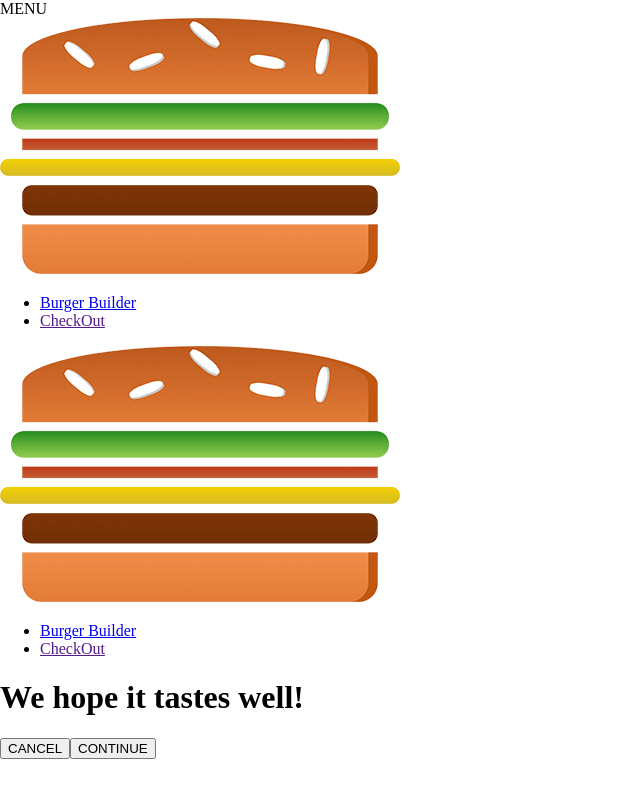
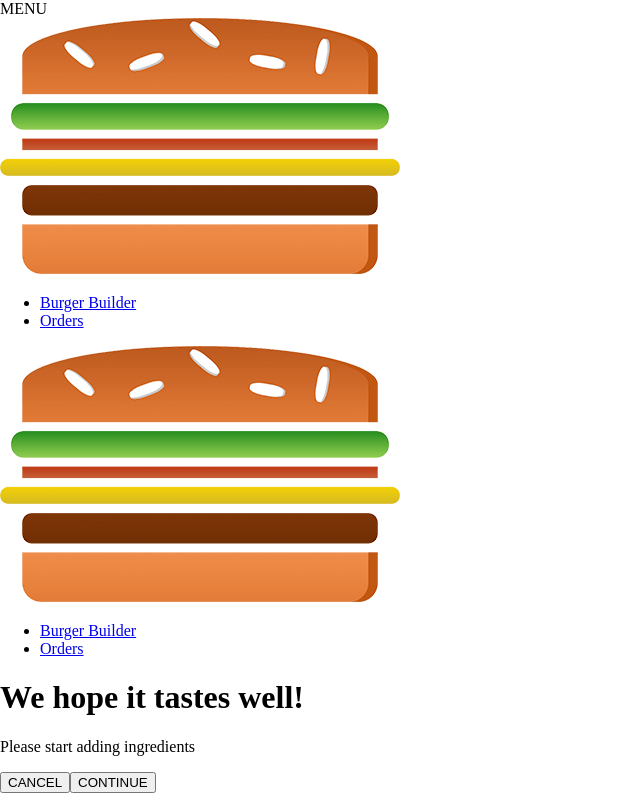
Before and after one commit to NareshChinthakindi/my-burger-app, a React app: page /checkout in a window 1280 px wide. Shown: the whole page, without its empty margins (0-640 px from the left). Built offline with nearby package versions, Linux system fonts and the light colour scheme.

Commit message:
Changed something

```diff
--- a/src/App.js
+++ b/src/App.js
@@ -4,7 +4,7 @@
 import Layout from './hoc/Layout/Layout'
 import BurgerBuilder from './containers/BurgerBuilder/BurgerBuilder';
 import Checkout from './containers/Checkout/Checkout';
-
+import Orders from './containers/Orders/Orders';
 
 
 class App extends Component {
@@ -15,6 +15,7 @@
           {/* <BurgerBuilder/> */}
           <Switch>
           <Route path="/checkout" component={Checkout}/>
+          <Route path="/orders" component={Orders}/>
           <Route path="/" exact component={BurgerBuilder}/>
           {/* <Checkout /> */}
           </Switch>
--- a/src/components/Navigation/NavigationItems/NavigationItem/NavigationItem.js
+++ b/src/components/Navigation/NavigationItems/NavigationItem/NavigationItem.js
@@ -1,15 +1,20 @@
 import React from 'react';
 import classes from './NavigationItem.css';
+import { NavLink } from 'react-router-dom';
 
 
 const navigationItem = (props) =>(
 
     <li className={classes.NavigationItem}>
-       <a href={props.link}
-       className={props.active ? classes.active : null }
-       >
+       <NavLink
+       exact={props.exact}
+       to={props.link}
+
+       activeClassName={classes.active}
+
+           >
        {props.children}
-       </a>
+       </NavLink>
      </li>
 );
 
--- a/src/components/Navigation/NavigationItems/NavigationItems.js
+++ b/src/components/Navigation/NavigationItems/NavigationItems.js
@@ -6,12 +6,12 @@
 const navigationItems = () =>(
  <ul className={classes.NavigationItems}>
 
-    <NavigationItem link="/" active>
+    <NavigationItem link="/" exact>
          Burger Builder
 
     </NavigationItem>
-    <NavigationItem link="">
-         CheckOut
+    <NavigationItem link="/orders">
+         Orders
 
     </NavigationItem>
  </ul>
--- a/src/components/Order/CheckoutSummary/CheckoutSummary.js
+++ b/src/components/Order/CheckoutSummary/CheckoutSummary.js
@@ -14,12 +14,12 @@
             </div>
             <Button
             btnType="Danger"
-            clicked
+            clicked={props.checkoutCancelled}
             >CANCEL</Button>
 
             <Button
             btnType="Success"
-            clicked
+            clicked={props.checkoutContinued}
             >CONTINUE</Button>
 
         </div>
--- /dev/null
+++ b/src/components/Order/Order.css
@@ -0,0 +1,9 @@
+.Order {
+    width:80%;
+    border: 1px solid #eee;
+    box-shadow: 0 2px 3px #ccc;
+    padding:10px;
+    margin: 10px auto;
+    box-sizing: border-box;
+
+}
--- /dev/null
+++ b/src/components/Order/Order.js
@@ -0,0 +1,45 @@
+import React from 'react'
+import classes from './Order.css'
+
+const order = (props) =>{
+
+    const ingredients = [];
+
+    for (let ingredientName in props.ingredients) {
+
+        ingredients.push(
+            {
+                name:ingredientName
+            ,amount:props.ingredients[ingredientName]
+        }
+        );
+    }
+
+    const ingredientOutPut = ingredients.map(ig =>{
+         return <span key={ig.name}
+          style={{
+              textTransform:'capitalize',
+              display:'inline-block',
+              margin:'0 8px',
+              border:'1px solid #ccc',
+              padding:'5px'
+
+
+            }}
+         > {ig.name} ({ig.amount}) </span>;
+    });
+
+    return (
+<div className={classes.Order}>
+         <p>Ingredients : {ingredientOutPut}</p>
+         <p>Price :<strong>USD {Number.parseFloat(props.price).toFixed(2)}</strong></p>
+     </div>
+    );
+}
+
+
+
+
+
+
+export default order;
--- a/src/containers/BurgerBuilder/BurgerBuilder.js
+++ b/src/containers/BurgerBuilder/BurgerBuilder.js
@@ -28,6 +28,8 @@
    }
 
    componentDidMount() {
+
+    console.log(this.props);
        axios.get('https://my-react-burger-9aae4.firebaseio.com/ingredients.json').then(response =>{
 
        this.setState({ingredients:response.data});
@@ -98,31 +100,21 @@
 }
 
 purchaseContinue = () =>{
-    //alert('You Continued');
-    this.setState({loading:true});
-    const order = {
-        ingredients:this.state.ingredients,
-        price:this.state.totalPrice,
-        customer:{
-            name:'Naresh',
-            address:{
-                street:'Test',
-                zipCode:'23432432',
-                country:'JK'
-            },
-            email:'test@test.com'
-        },
-        deliveryMethod:'fatest'
-    }
-    axios.post('/orders.json', order)
-    .then(response =>
-        {console.log(response)
-            this.setState({loading:true, purchasing:false});
-        })
-    .catch(error =>
-        {console.log(error)
-            this.setState({loading:true, purchasing:false});
-        });
+
+    const queryParams = [];
+
+     for(let i in this.state.ingredients) {
+         queryParams.push(encodeURIComponent(i) + '='+encodeURIComponent(this.state.ingredients[i]));
+     }
+
+     queryParams.push('price='+this.state.totalPrice);
+
+     const queryString = queryParams.join('&');
+
+    this.props.history.push({
+        pathname:'/checkout',
+        search:'?'+queryString
+    });
 }
 
 render() {
--- a/src/containers/Checkout/Checkout.js
+++ b/src/containers/Checkout/Checkout.js
@@ -1,24 +1,61 @@
 import React, { Component } from 'react';
+import {Route} from 'react-router-dom';
+import ContactData from './ContactData/ContactData';
+
 import CheckoutSummary from '../../components/Order/CheckoutSummary/CheckoutSummary';
-import checkoutSummary from '../../components/Order/CheckoutSummary/CheckoutSummary';
 
 class Checkout extends Component {
 
     state = {
-        ingredients:{
-            salad:1,
-            meat:1,
-            cheese:1,
-            bacon:1
+        ingredients:null,
+        totalPrice:0
+    }
 
+    componentWillMount() {
+        const query = new URLSearchParams(this.props.location.search);
+        const ingredients = {};
+
+        let price = 0;
+
+        for (let param of query.entries()) {
+            //['salad', '1']
+            if(param[0] === 'price') {
+                  price = param[1];
+            } else {
+                ingredients[param[0]] = +param[1];
+            }
         }
+
+        this.setState({
+            ingredients:ingredients,
+            totalPrice:price
+        })
     }
+
+    checkoutCancelledHandler = () =>{
+
+         this.props.history.goBack();
+    }
+
+    checkoutContinuedHandler = () =>{
+
+        this.props.history.replace('/checkout/contact-data');
+    }
+
+
 
     render() {
         return(
             <div>
-              <CheckoutSummary ingredients={this.state.ingredients}/>
+              <CheckoutSummary ingredients={this.state.ingredients}
+              checkoutCancelled={this.checkoutCancelledHandler}
+              checkoutContinued={this.checkoutContinuedHandler}/>
 
+               <Route path={this.props.match.path+ '/contact-data'}
+            //    component={ContactData}
+                  render = {(props) =>(<ContactData ingredients={this.state.ingredients}
+                    price={this.state.totalPrice} {...props} />)}
+               />
             </div>
         );
     }
--- /dev/null
+++ b/src/containers/Checkout/ContactData/ContactData.css
@@ -0,0 +1,20 @@
+.ContactData {
+    margin: 20px auto;
+    widows: 80%;
+    text-align: center;
+    box-shadow: 0 2px 3px #ccc;
+    border: 1px solid #eee;
+    padding: 10px;
+    box-sizing: border-box;
+
+}
+
+.Input {
+    display: block;
+}
+
+@media(min-width: 600px) {
+    .ContactData {
+        widows: 500px;
+    }
+}
--- /dev/null
+++ b/src/containers/Checkout/ContactData/ContactData.js
@@ -0,0 +1,73 @@
+import React, {Component} from 'react'
+import Button from '../../../components/UI/Button/Button';
+import classes from './ContactData.css'
+import axios from '../../../axios-orders'
+import Spinner from '../../../components/UI/Spinner/Spinner';
+
+class ContactData extends Component {
+
+    state = {
+        name:'',
+        email:'',
+        address:{
+            street:'',
+            postalCode:''
+        },
+        loading:false
+    }
+
+    orderHandler = (event) =>{
+         event.preventDefault();
+       //alert('You Continued');
+    this.setState({loading:true});
+    const order = {
+        ingredients:this.props.ingredients,
+        price:this.props.price,
+        customer:{
+            name:'Naresh',
+            address:{
+                street:'Test',
+                zipCode:'23432432',
+                country:'JK'
+            },
+            email:'test@test.com'
+        },
+        deliveryMethod:'fatest'
+    }
+    axios.post('/orders.json', order)
+    .then(response =>
+        {console.log(response)
+            this.setState({loading:false});
+            this.props.history.push('/');
+        })
+    .catch(error =>
+        {console.log(error)
+            this.setState({loading:false});
+        });
+
+    }
+
+    render () {
+        let form = (<form>
+            <input className={classes.Input} type="text" name="name" placeholder="Your name" />
+            <input className={classes.Input} type="text" name="email" placeholder="Your email" />
+            <input className={classes.Input} type="text" name="street" placeholder="Your Street" />
+            <input className={classes.Input} type="text" name="postal" placeholder="Post Code" />
+            <Button btnType="Success" clicked={this.orderHandler}>ORDER</Button>
+
+       </form>);
+
+        if (this.state.loading) {
+            form = <Spinner />
+        }
+        return (
+          <div className={classes.ContactData}>
+               <h4>Enter your Contact data </h4>
+                      {form}
+              </div>
+        );
+    }
+
+}
+
+export default ContactData;
--- /dev/null
+++ b/src/containers/Orders/Orders.js
@@ -0,0 +1,48 @@
+import React , { Component} from 'react';
+import Order from '../../components/Order/Order';
+import axios from '../../axios-orders';
+import withErrorHandler from '../../hoc/withErrorHandler/withErrorHandler';
+
+class Orders extends Component {
+
+    state = {
+        orders:[],
+        loading:true
+    }
+
+    componentDidMount() {
+
+        axios.get('/orders.json')
+            .then(res =>{
+               const fetchedOrders =[];
+               for (let key in res.data) {
+                   fetchedOrders.push({
+                       ...res.data[key],
+                       id:key
+                   })
+               }
+
+               this.setState({loading:false, orders:fetchedOrders});
+
+            }).catch(error =>{
+                this.setState({loading:false});
+            });
+    }
+
+         render () {
+             return (
+                <div>
+                    {this.state.orders.map(order =>(
+                         <Order key={order.key}
+                         ingredients={order.ingredients}
+                         price={order.price}
+                         />
+                    )
+                    )}
+
+                    </div>
+             );
+         }
+}
+
+export default withErrorHandler(Orders, axios);
```
Also changed, not shown: 1 other file (tests, documents, lock files or other folders).
